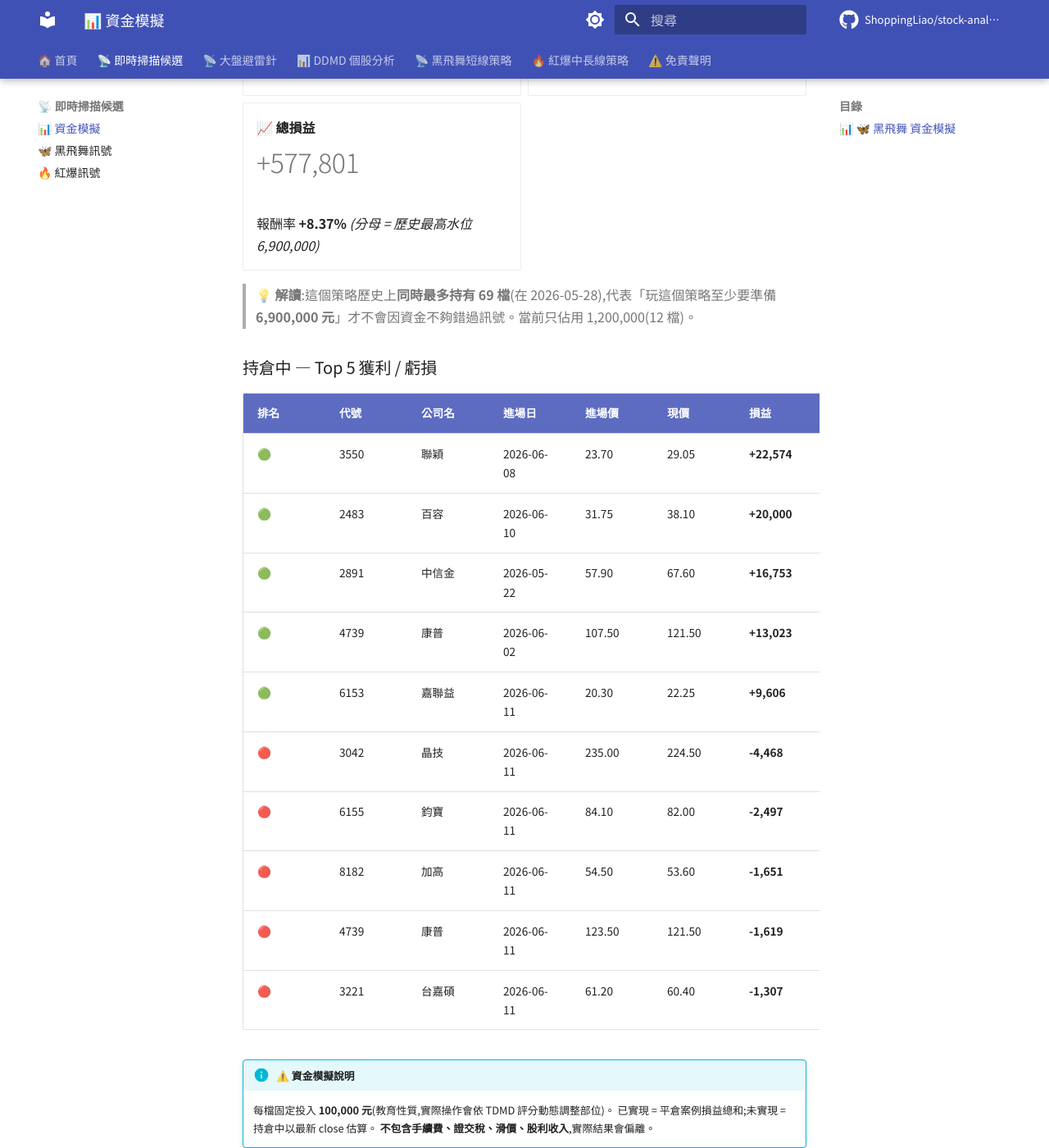
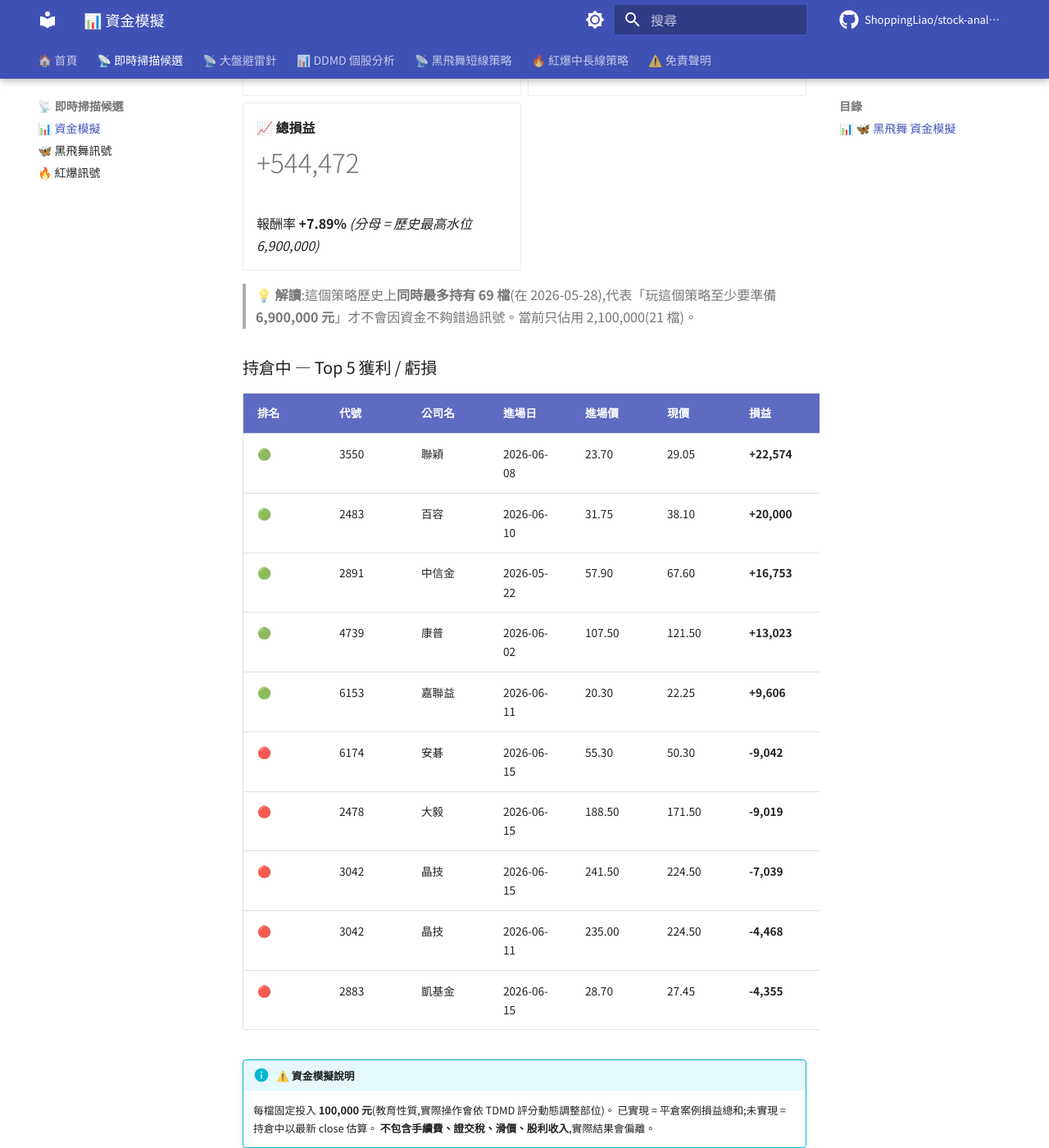
Before and after one commit to ShoppingLiao/stock-analysis-public, an MkDocs documentation site: the page built from docs/signals_capital.md, in a window 1280 px wide and 1400 px high, scrolled down 817 px. Shown: the whole window at 82% size. Built offline with MkDocs 1.6.1 and Material for MkDocs 9.7.7, drawn with Linux system fonts in a browser that asks for light colours; comment, search, counter and statistics services are not loaded; some of the changed text lies outside the part shown.

Commit message:
docs(signals): update BB + RB + capital (2026-06-15)

```diff
--- a/docs/signals_capital.md
+++ b/docs/signals_capital.md
@@ -17,9 +17,9 @@
 
 -   **💼 當前資金水位**
 
-    # 1,200,000
+    # 2,100,000
 
-    持倉 12 檔 × 100,000
+    持倉 21 檔 × 100,000
 
 -   **🌊 歷史最高水位**
 
@@ -35,19 +35,19 @@
 
 -   **🟡 未實現損益**
 
-    # +85,134
+    # +51,805
 
-    持倉 12 檔(現價 vs 進場價)
+    持倉 21 檔(現價 vs 進場價)
 
 -   **📈 總損益**
 
-    # +577,801
+    # +544,472
 
-    報酬率 **+8.37%** _(分母 = 歷史最高水位 6,900,000)_
+    報酬率 **+7.89%** _(分母 = 歷史最高水位 6,900,000)_
 
 </div>
 
-> **💡 解讀**:這個策略歷史上**同時最多持有 69 檔**(在 2026-05-28),代表「玩這個策略至少要準備 **6,900,000 元**」才不會因資金不夠錯過訊號。當前只佔用 1,200,000(12 檔)。
+> **💡 解讀**:這個策略歷史上**同時最多持有 69 檔**(在 2026-05-28),代表「玩這個策略至少要準備 **6,900,000 元**」才不會因資金不夠錯過訊號。當前只佔用 2,100,000(21 檔)。
 
 ### 持倉中 — Top 5 獲利 / 虧損
 
@@ -58,11 +58,11 @@
 | 🟢 | 2891 | 中信金 | 2026-05-22 | 57.90 | 67.60 | **+16,753** | **+16.75%** |
 | 🟢 | 4739 | 康普 | 2026-06-02 | 107.50 | 121.50 | **+13,023** | **+13.02%** |
 | 🟢 | 6153 | 嘉聯益 | 2026-06-11 | 20.30 | 22.25 | **+9,606** | **+9.61%** |
+| 🔴 | 6174 | 安碁 | 2026-06-15 | 55.30 | 50.30 | **-9,042** | **-9.04%** |
+| 🔴 | 2478 | 大毅 | 2026-06-15 | 188.50 | 171.50 | **-9,019** | **-9.02%** |
+| 🔴 | 3042 | 晶技 | 2026-06-15 | 241.50 | 224.50 | **-7,039** | **-7.04%** |
 | 🔴 | 3042 | 晶技 | 2026-06-11 | 235.00 | 224.50 | **-4,468** | **-4.47%** |
-| 🔴 | 6155 | 鈞寶 | 2026-06-11 | 84.10 | 82.00 | **-2,497** | **-2.50%** |
-| 🔴 | 8182 | 加高 | 2026-06-11 | 54.50 | 53.60 | **-1,651** | **-1.65%** |
-| 🔴 | 4739 | 康普 | 2026-06-11 | 123.50 | 121.50 | **-1,619** | **-1.62%** |
-| 🔴 | 3221 | 台嘉碩 | 2026-06-11 | 61.20 | 60.40 | **-1,307** | **-1.31%** |
+| 🔴 | 2883 | 凱基金 | 2026-06-15 | 28.70 | 27.45 | **-4,355** | **-4.36%** |
 
 !!! info "⚠️ 資金模擬說明"
     每檔固定投入 **100,000 元**(教育性質,實際操作會依 TDMD 評分動態調整部位)。
@@ -139,9 +139,9 @@
 
 -   **💼 當前資金水位**
 
-    # 16,300,000
+    # 17,200,000
 
-    BB 1,200,000 + RB 15,100,000
+    BB 2,100,000 + RB 15,100,000
 
 -   **🌊 兩策略歷史最高水位**
 
@@ -157,15 +157,15 @@
 
 -   **🟡 未實現損益**
 
-    # +1,599,156
+    # +1,565,827
 
-    BB +85,134 + RB +1,514,022
+    BB +51,805 + RB +1,514,022
 
 -   **📈 總損益**
 
-    # +1,890,104
+    # +1,856,776
 
-    報酬率 **+8.48%** _(分母 = 兩策略歷史最高水位)_
+    報酬率 **+8.33%** _(分母 = 兩策略歷史最高水位)_
 
 </div>
 
```
Also changed, not shown: docs/signals_black_butterfly.md (+57 -59 lines).
